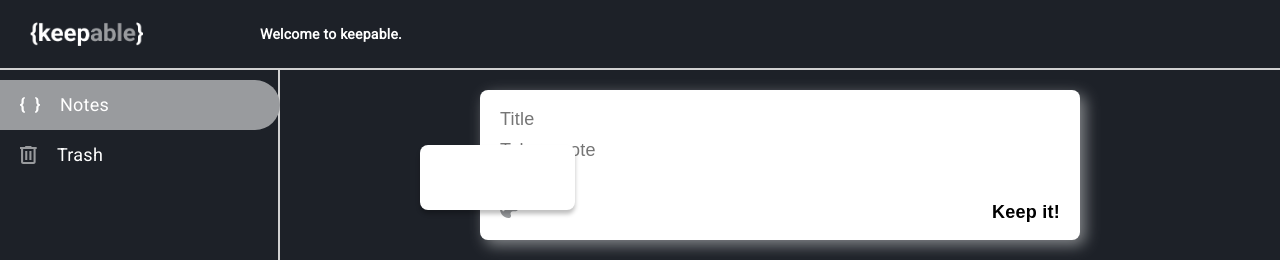
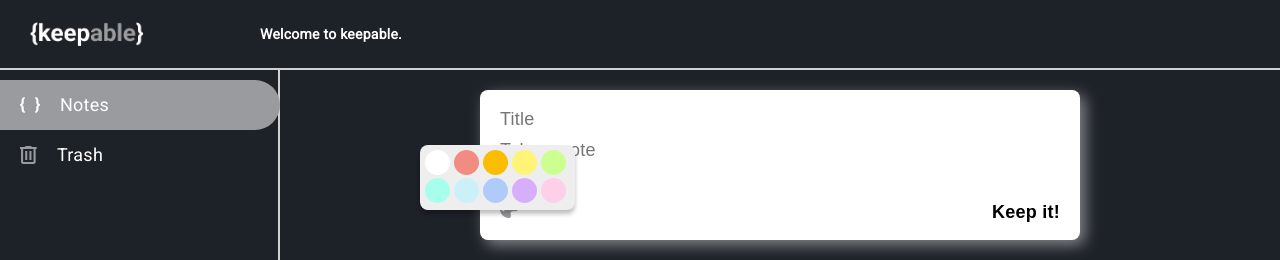
Before and after one commit to orlando-rojas/keepable-react, a React (Create React App) app: page / in a window 1280 px wide. Shown: the top 260 px of the page. Built offline with nearby package versions, Linux system fonts and the light colour scheme; no server answers.

Commit message:
set divs color

```diff
--- a/package.json
+++ b/package.json
@@ -4,6 +4,7 @@
   "private": true,
   "dependencies": {
     "@emotion/core": "^10.0.28",
+    "@emotion/styled": "^10.0.27",
     "@testing-library/jest-dom": "^4.2.4",
     "@testing-library/react": "^9.3.2",
     "@testing-library/user-event": "^7.1.2",
--- a/src/App.css
+++ b/src/App.css
@@ -216,7 +216,7 @@
 }
 
 .colors-wrapper {
-  background-color: #fff;
+  background-color: #eee;
   height: 65px;
   width: 155px;
   display: flex;
--- a/src/App.js
+++ b/src/App.js
@@ -1,6 +1,8 @@
+/* @jsx jsx */
 import React, { useState, useEffect } from "react";
 import "./App.css";
 import { css, jsx } from "@emotion/core";
+import styled from "@emotion/styled";
 import logo from "./images/logo.png";
 import trashIcon from "./images/icons/trash.svg";
 import bracesIcon from "./images/icons/code.svg";
@@ -67,7 +69,16 @@
     });
   }
 
-  return <div className="color blanco" onClick={handleColorChange}></div>;
+  return (
+    <div
+      className="color blanco"
+      onClick={handleColorChange}
+      css={css`
+      background-color: ${COLORES[color]};
+      }
+    `}
+    ></div>
+  );
 }
 
 function NewNoteForm({ setNotes, notes }) {
@@ -128,7 +139,6 @@
                 color={color}
                 formData={formData}
                 setFormData={setFormData}
-                css={{ backgroundColor: "#f90" }}
               />
             );
           })}
```
Also changed, not shown: src/components/styles.js (added, +8 -0 lines), 1 other file (tests, documents, lock files or other folders).
